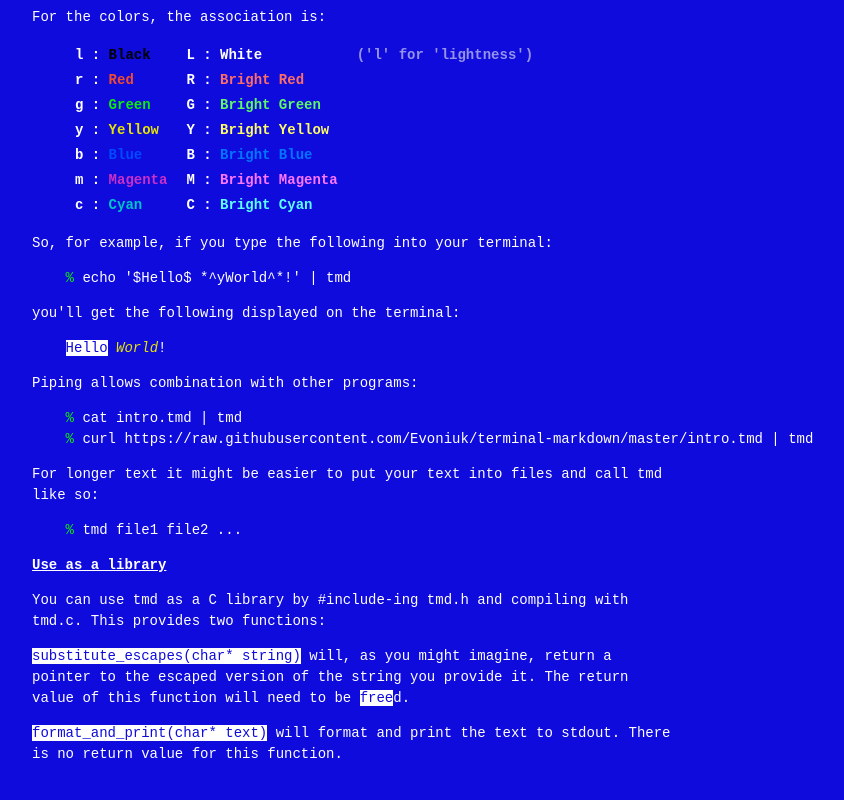
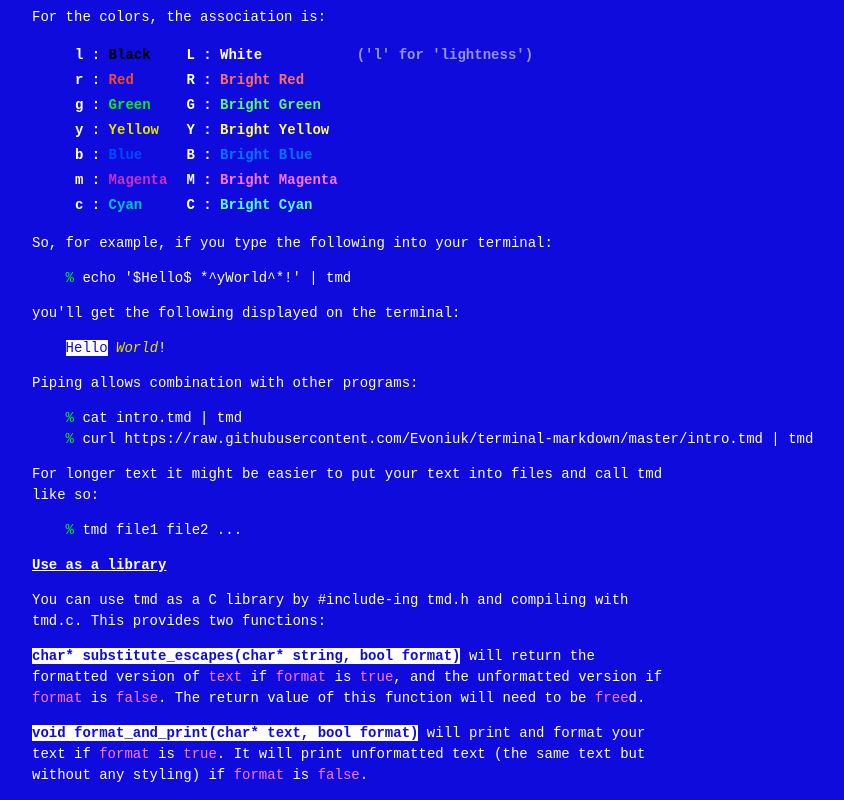
Before and after one commit to Evoniuk/terminal-markdown, a plain HTML site: page website/how-to-use.html in a window 1280 px wide. Shown: the part 512-1312 px from the top of the page, without its empty margins (288-1132 px from the left). Before the commit the page ends 1291 px from the top, so only its background shows below. Drawn offline with Linux system fonts and the light colour scheme.

Commit message:
Update website with info about unformat function

```diff
--- a/website/how-to-use.html
+++ b/website/how-to-use.html
@@ -99,7 +99,7 @@
 
     <p>You can use tmd as a C library by #include-ing tmd.h and compiling with tmd.c. This provides two functions:</p>
 
-    <p><span class="invert">substitute_escapes(char* string)</span> will, as you might imagine, return a pointer to the escaped version of the string you provide it. The return value of this function will need to be <span class="invert">free</span>d.</p>
+    <p><span class="invert"><b>char* substitute_escapes(char* string, bool format)</b></span> will return the formatted version of <span class="M">text</span> if <span class="M">format</span> is <span class="M">true</span>, and the unformatted version if <span class="M">format</span> is <span class="M">false</span>. The return value of this function will need to be <span class="M">free</span>d.</p>
 
-    <p><span class="invert">format_and_print(char* text)</span> will format and print the text to stdout. There is no return value for this function.</p>
+    <p><span class="invert"><b>void format_and_print(char* text, bool format)</b></span> will print and format your text if <span class="M">format</span> is <span class="M">true</span>. It will print unformatted text (the same text but without any styling) if <span class="M">format</span> is <span class="M">false</span>.</p>
 </body>
```
Also changed, not shown: website/how-to-try.html (+2 -0 lines).
